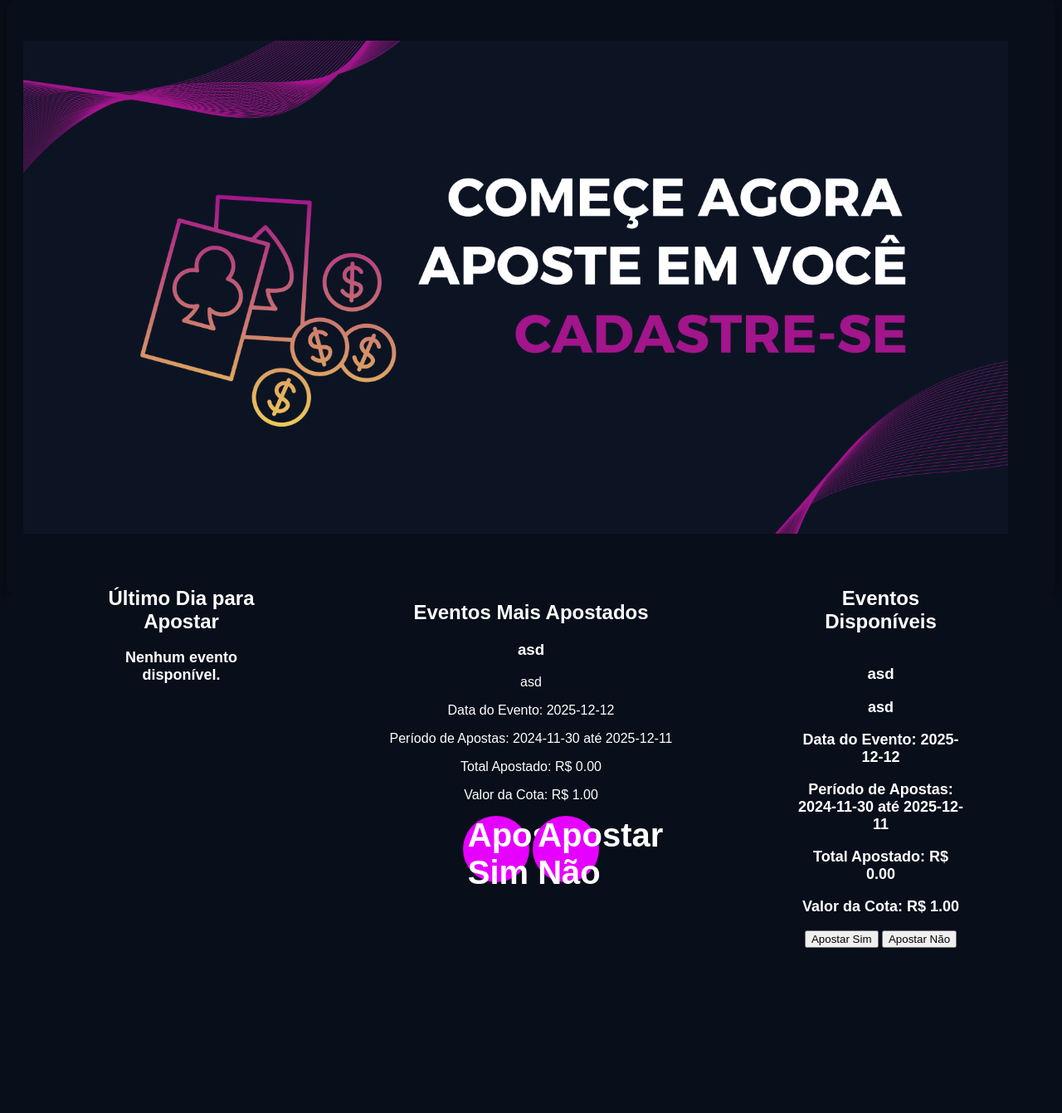
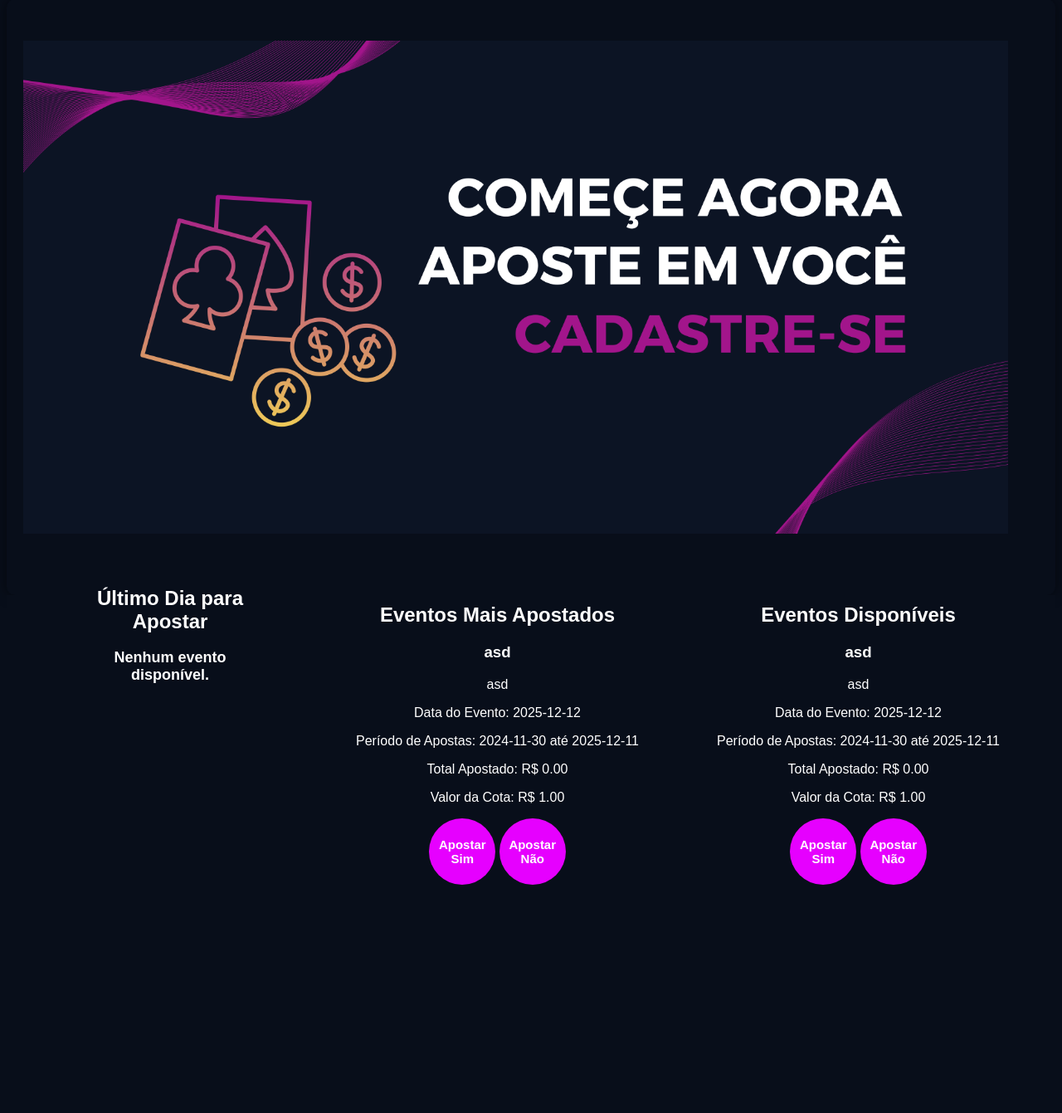
Before and after one commit to Luerfel/Integrador-ll, a Flask app: page /area_usuario in a window 1280 px wide. Shown: the part 517-1858 px from the top of the page at 83% size. Run offline with Flask 3, Linux system fonts and the light colour scheme; a user stored in the database is signed in; data comes from the database, SQL or seed files in the repository.

Commit message:
alteracao no botao de apostar sim e nao

```diff
--- a/static/css/area_usuario.css
+++ b/static/css/area_usuario.css
@@ -222,7 +222,7 @@ body {
     height: 80px;
     border-radius: 50%;
     color: white;
-    font-size: 40px;
+    font-size: 15px;
     font-weight: bold;
     cursor: pointer;
 }
--- a/templates/area_usuario.html
+++ b/templates/area_usuario.html
@@ -123,7 +123,7 @@
         </div>
     </div>
                 </div>
-                <div class="bet-button">
+                <div class="create-bet">
 
                     <h2>Eventos Disponíveis</h2>
                     <div class="eventos-container">
```
